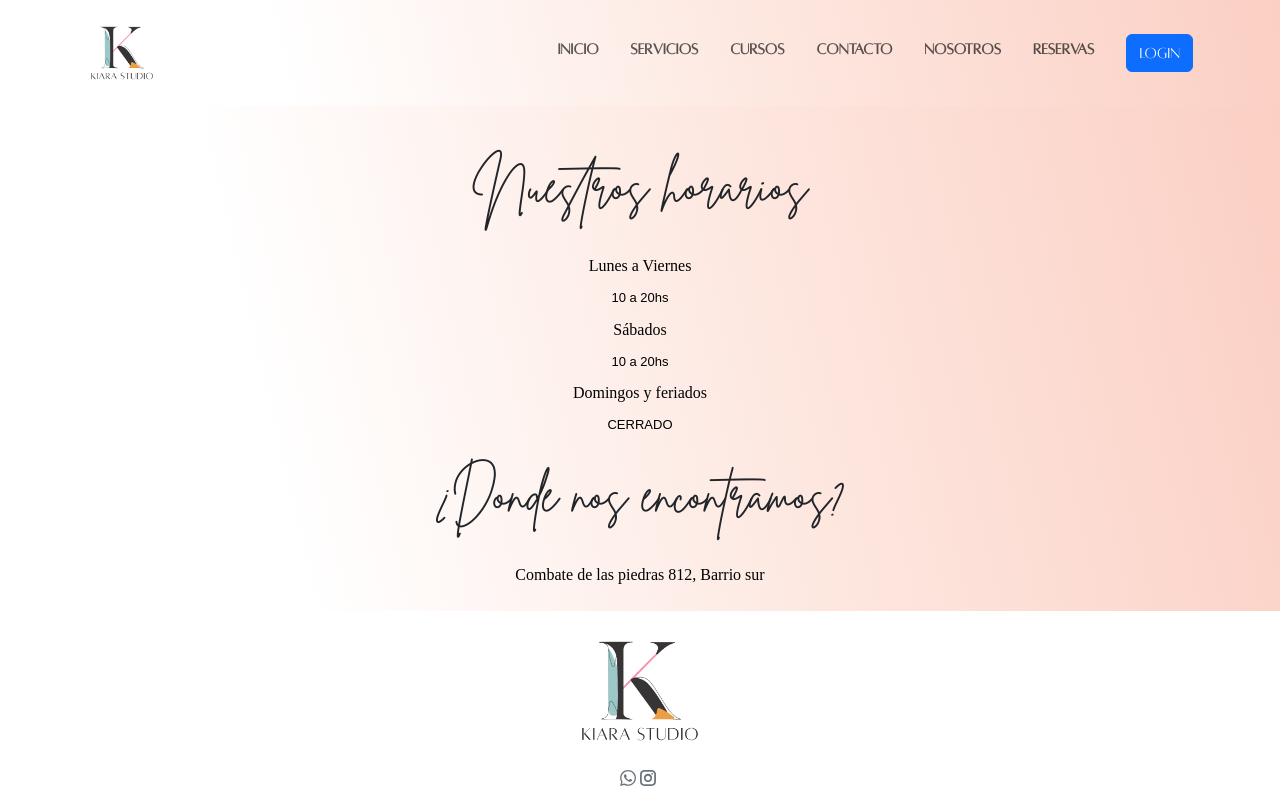
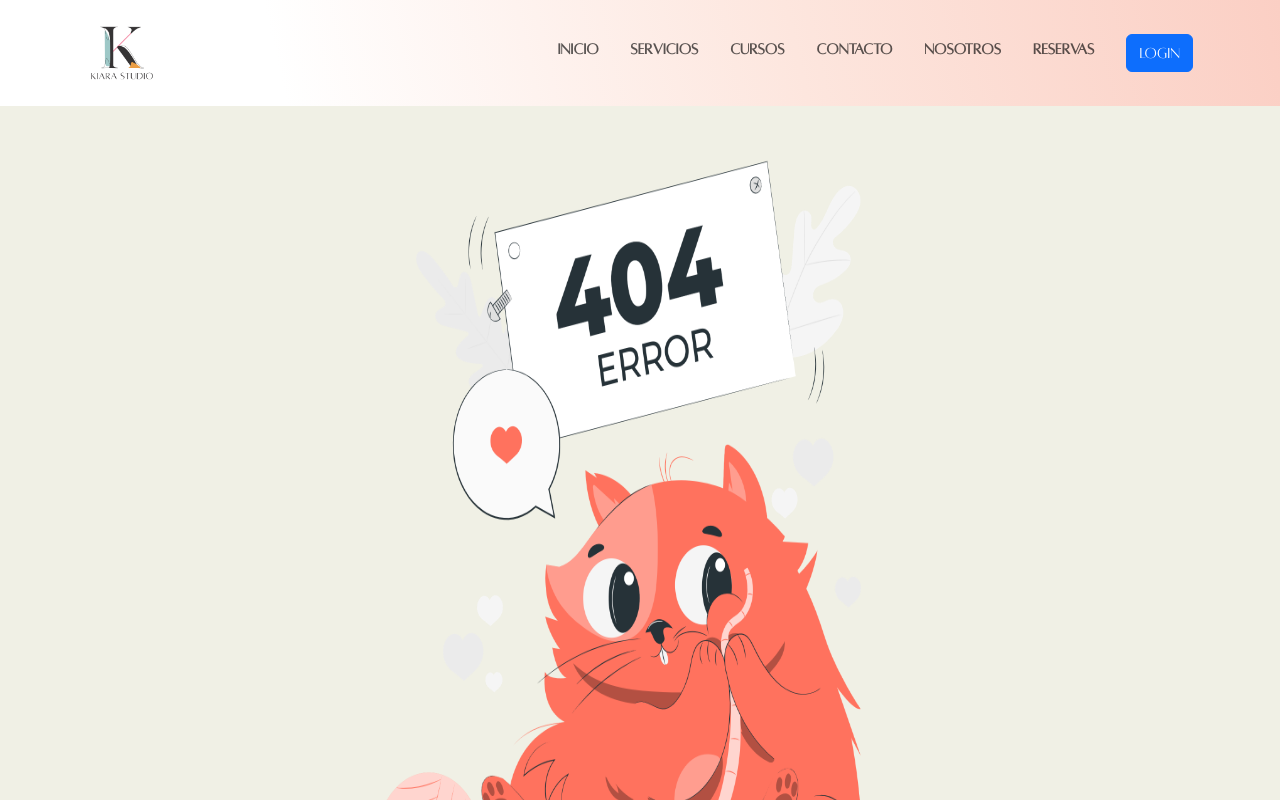
Before and after one commit to AixaFilsinger/StudioKiara, a React (Vite) app: page /login in a window 1280 px wide. Shown: the top 800 px of the page. Built offline with nearby package versions, Linux system fonts and the light colour scheme; no server answers.

Commit message:
falta redireccionar al inicio

```diff
--- a/src/App.css
+++ b/src/App.css
@@ -225,3 +225,11 @@
   display: flex;
   justify-content: center;
 }
+
+.error404{
+  width: 100vh;
+  height: 110vh;
+  display: flex;
+  justify-content: center;
+
+}
--- a/src/Components/views/Error404.jsx
+++ b/src/Components/views/Error404.jsx
@@ -1,10 +1,12 @@
 import React from 'react';
+import errorimg from "../../assets/error404.png";
 
 const Error404 = () => {
     return (
-        <div>
+        <section className='mainSection container-fluid error404'>
 
-        </div>
+            <img src={errorimg} className='img-fluid w-50'></img>
+        </section>
     );
 };
 
```
Also changed, not shown: src/assets/error404.png (added).
